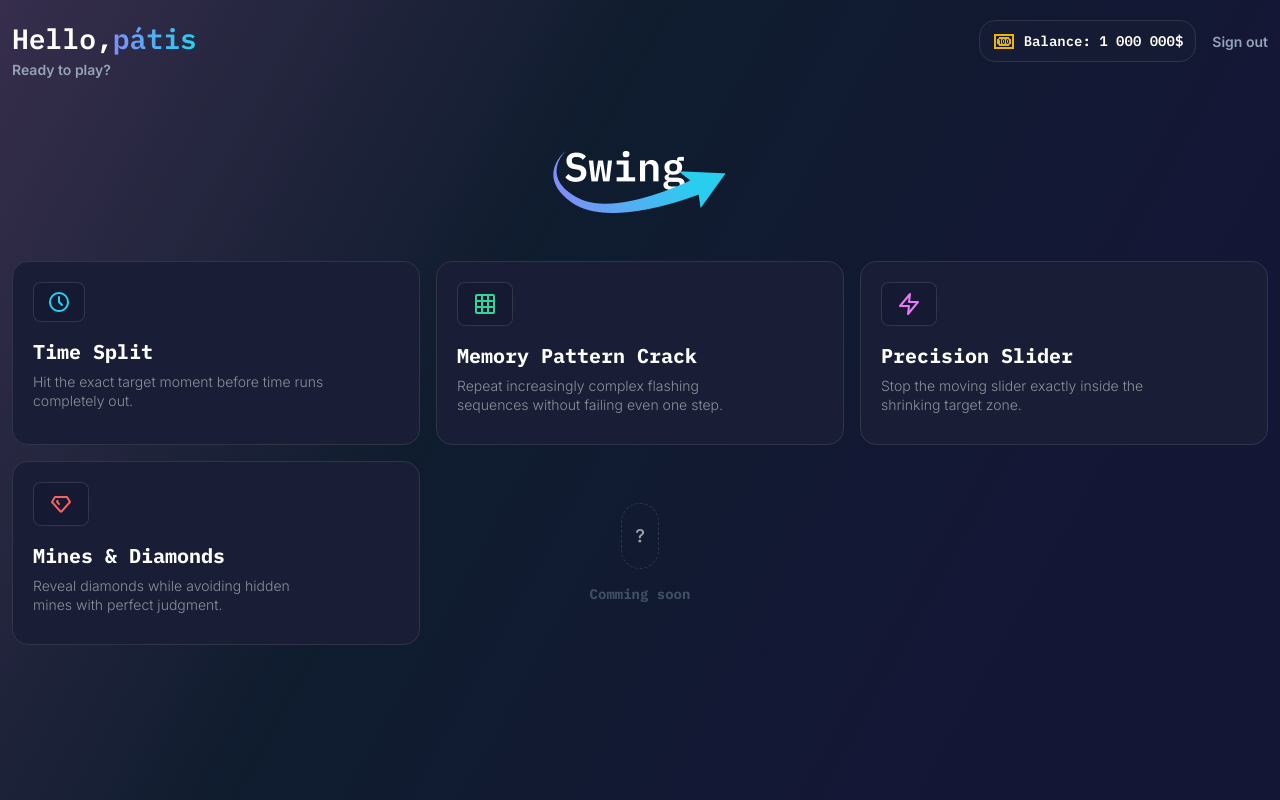
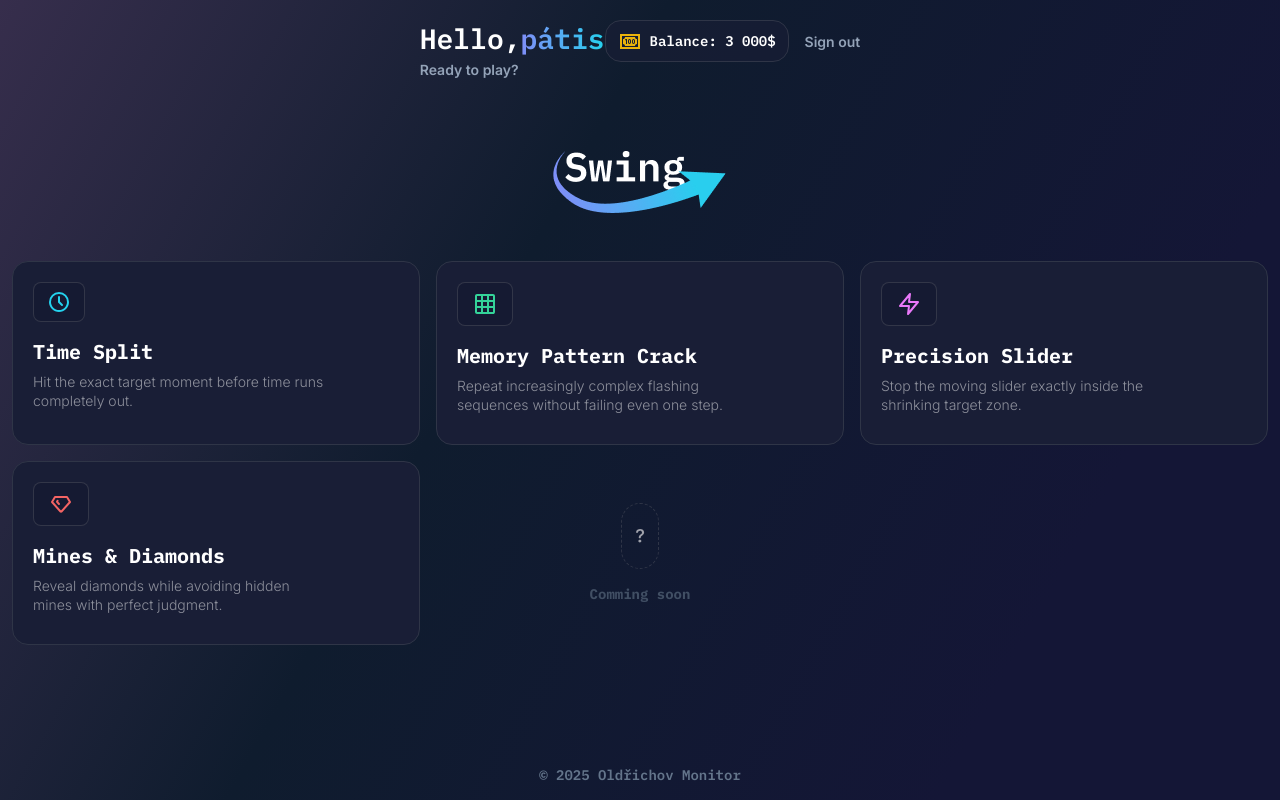
Before and after one commit to pslib-cz/2025-p3a-webgame-oldrichovmonitor, a React (Vite) app in the folder swing.client/: page /homepage in a window 1280 px wide. Built offline with nearby package versions, Linux system fonts and the light colour scheme.

Commit message:
feat: Update HomePage layout and footer styles

```diff
--- a/swing.client/src/css/layout.css
+++ b/swing.client/src/css/layout.css
@@ -16,13 +16,17 @@ která ovlivňují celkovou strukturu.
     #0f1c2e 38.91%,
     #141636 80.11%
   );
-  height: 100vh;
+  min-height: 100vh;
+  display: grid;
+  grid-template-rows: auto 1fr auto; /* header | main | footer */
 }
 .home-page__header {
   display: flex;
   padding: 1.25rem 0.75rem 2rem;
   justify-content: space-between;
+  justify-self: stretch;
   align-items: flex-start;
+  /* width: 100%; */
 }
 .home-page__nav {
   display: flex;
@@ -134,3 +138,18 @@ která ovlivňují celkovou strukturu.
   font-weight: 700;
   line-height: normal;
 }
+footer {
+  position: static;
+}
+.footer__text {
+  color: #64758b;
+  font-family: "IBM Plex Mono";
+  font-size: 0.875rem;
+  font-style: normal;
+  font-weight: 600;
+  line-height: normal;
+  text-align: center;
+  padding-block: 1rem;
+  transform: none;
+  left: auto;
+}
--- a/swing.client/src/pages/HomePage.tsx
+++ b/swing.client/src/pages/HomePage.tsx
@@ -24,7 +24,7 @@ const HomePage = () => {
                 fill="#EBB30B"
               />
             </svg>
-            <p className="subtitle ibmplexmono white">Balance: 1 000 000$</p>
+            <p className="subtitle ibmplexmono white">Balance: 3 000$</p>
           </div>
           <p className="subtitle">Sign out</p>
         </div>
@@ -164,6 +164,9 @@ const HomePage = () => {
           </article>
         </section>
       </main>
+      <footer>
+        <p className="footer__text">© 2025 Oldřichov Monitor</p>
+      </footer>
     </div>
   );
 };
```
